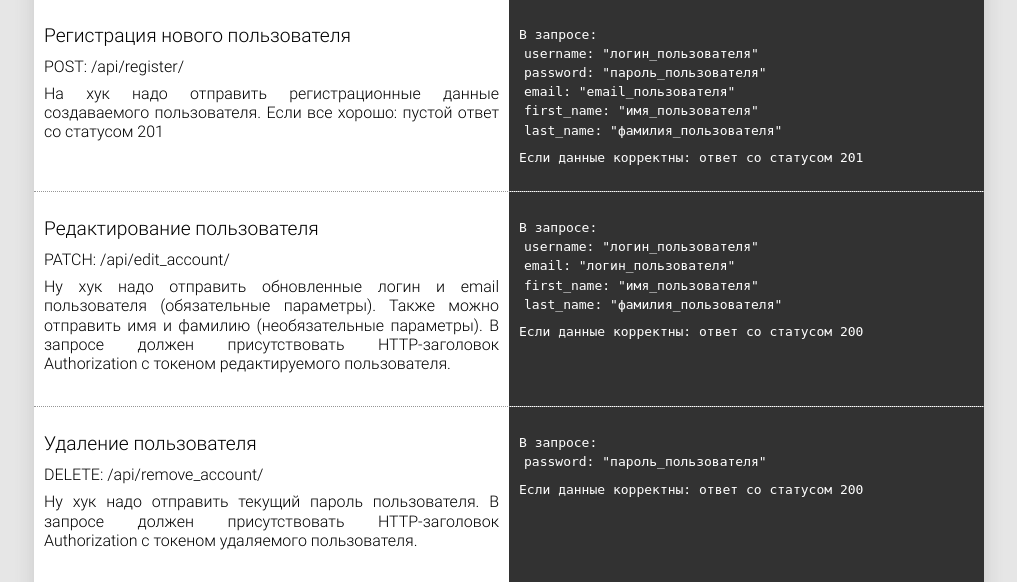
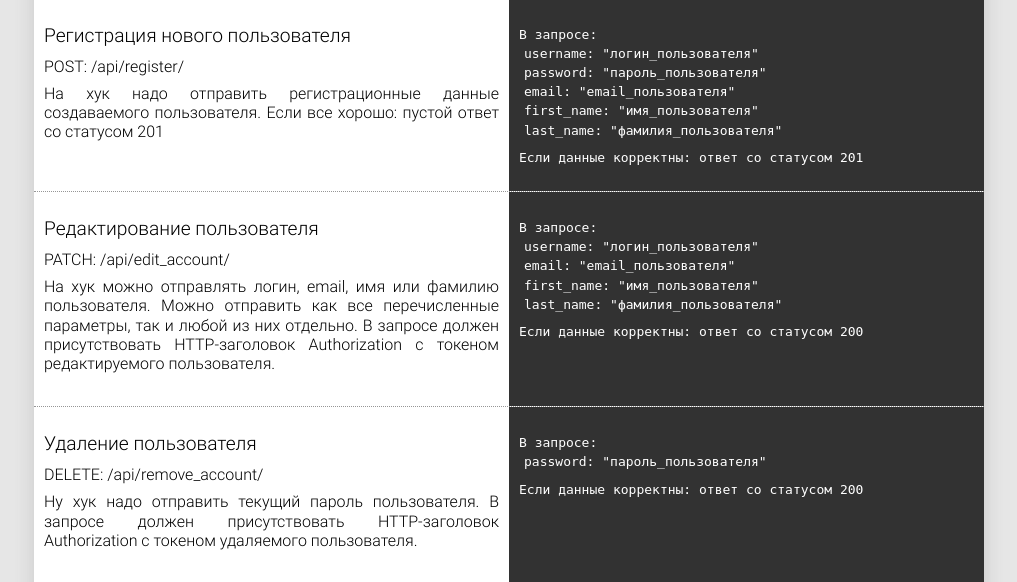
Before and after one commit to SergeyLebidko/LiteInventory, a Django app: page /api_description/ in a window 1280 px wide. Shown: the part 600-1182 px from the top of the page, without its empty margins (131-1148 px from the left). Run offline with Django 3.2, Linux system fonts and the light colour scheme; some libraries are stand-ins or nearby versions.

Commit message:
Параметры в edit_account сделаны необязательными. Изменена документация

```diff
--- a/templates/main/api_description.html
+++ b/templates/main/api_description.html
@@ -131,9 +131,9 @@
                     PATCH: /api/edit_account/
                 </p>
                 <p>
-                    Ну хук надо отправить обновленные логин и email пользователя (обязательные параметры).
-                    Также можно отправить имя и фамилию (необязательные параметры). В запросе должен
-                    присутствовать HTTP-заголовок Authorization с токеном редактируемого пользователя.
+                    На хук можно отправлять логин, email, имя или фамилию пользователя. Можно отправить как все
+                    перечисленные параметры, так и любой из них отдельно. В запросе должен присутствовать HTTP-заголовок
+                    Authorization с токеном редактируемого пользователя.
                 </p>
             </div>
             <div class="code_block">
@@ -143,7 +143,7 @@
                         <code>username: "логин_пользователя"</code>
                     </li>
                     <li>
-                        <code>email: "логин_пользователя"</code>
+                        <code>email: "email_пользователя"</code>
                     </li>
                     <li>
                         <code>first_name: "имя_пользователя"</code>
```
Also changed, not shown: api/views.py (+9 -5 lines).
